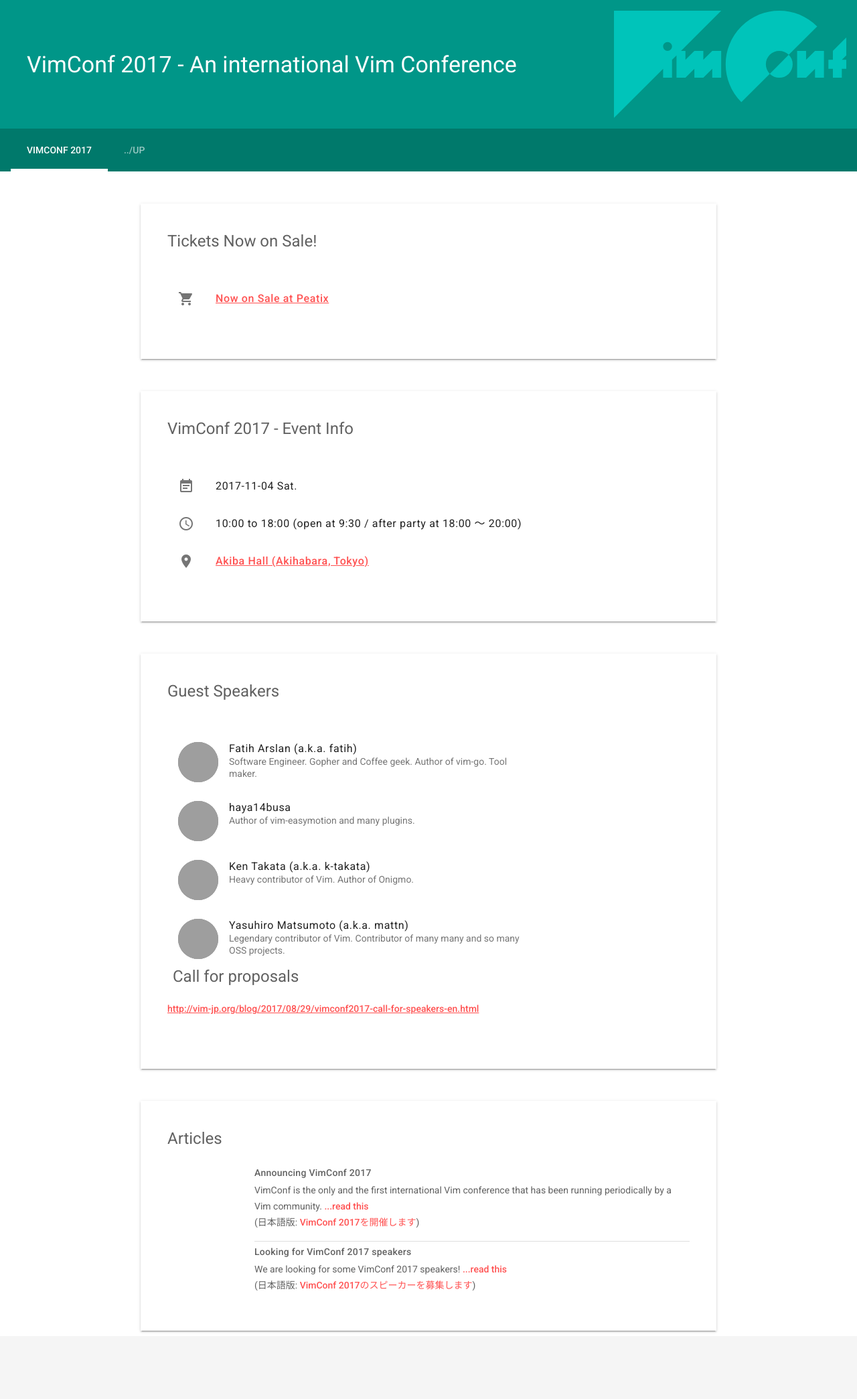
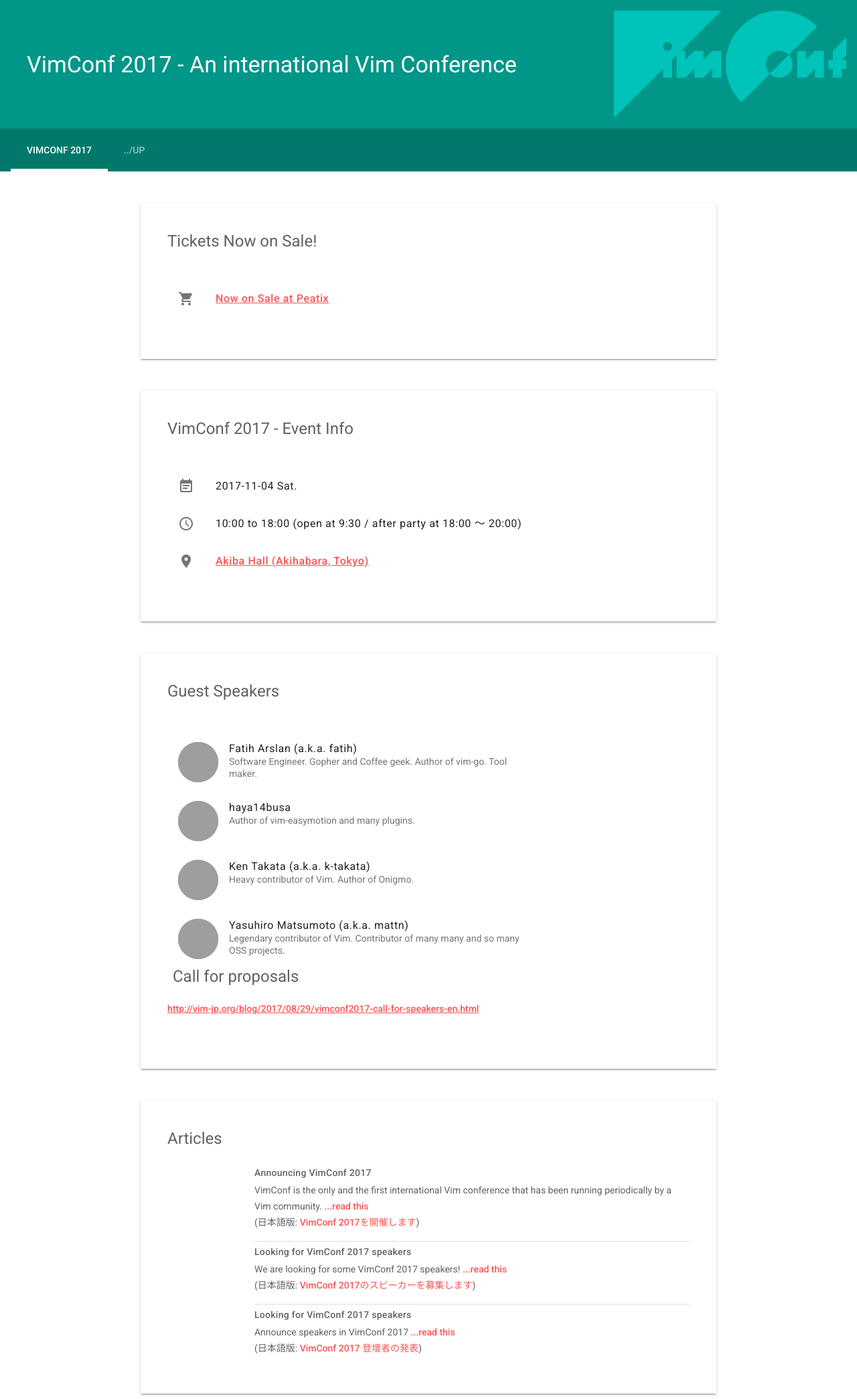
Before and after one commit to vim-jp/vimconf.org, a Jekyll site: the page built from 2017/index.html, in a window 1280 px wide. Shown: the whole page at 67% size. Built offline with Jekyll 4.4.1, drawn with Linux system fonts in a browser that asks for light colours; grey boxes are pictures that could not be loaded.

Commit message:
add article

```diff
--- a/_data/y2017/articles.yml
+++ b/_data/y2017/articles.yml
@@ -12,3 +12,10 @@
   url_ja: http://vim-jp.org/blog/2017/08/29/vimconf2017-call-for-speakers-ja.html
   abstract: |
     We are looking for some VimConf 2017 speakers!
+
+- title: Looking for VimConf 2017 speakers
+  url: http://vim-jp.org/blog/2017/10/12/vimconf2017-speakers-en.html
+  title_ja: VimConf 2017 登壇者の発表
+  url_ja: http://vim-jp.org/blog/2017/10/12/vimconf2017-speakers.html
+  abstract: |
+    Announce speakers in VimConf 2017
```
